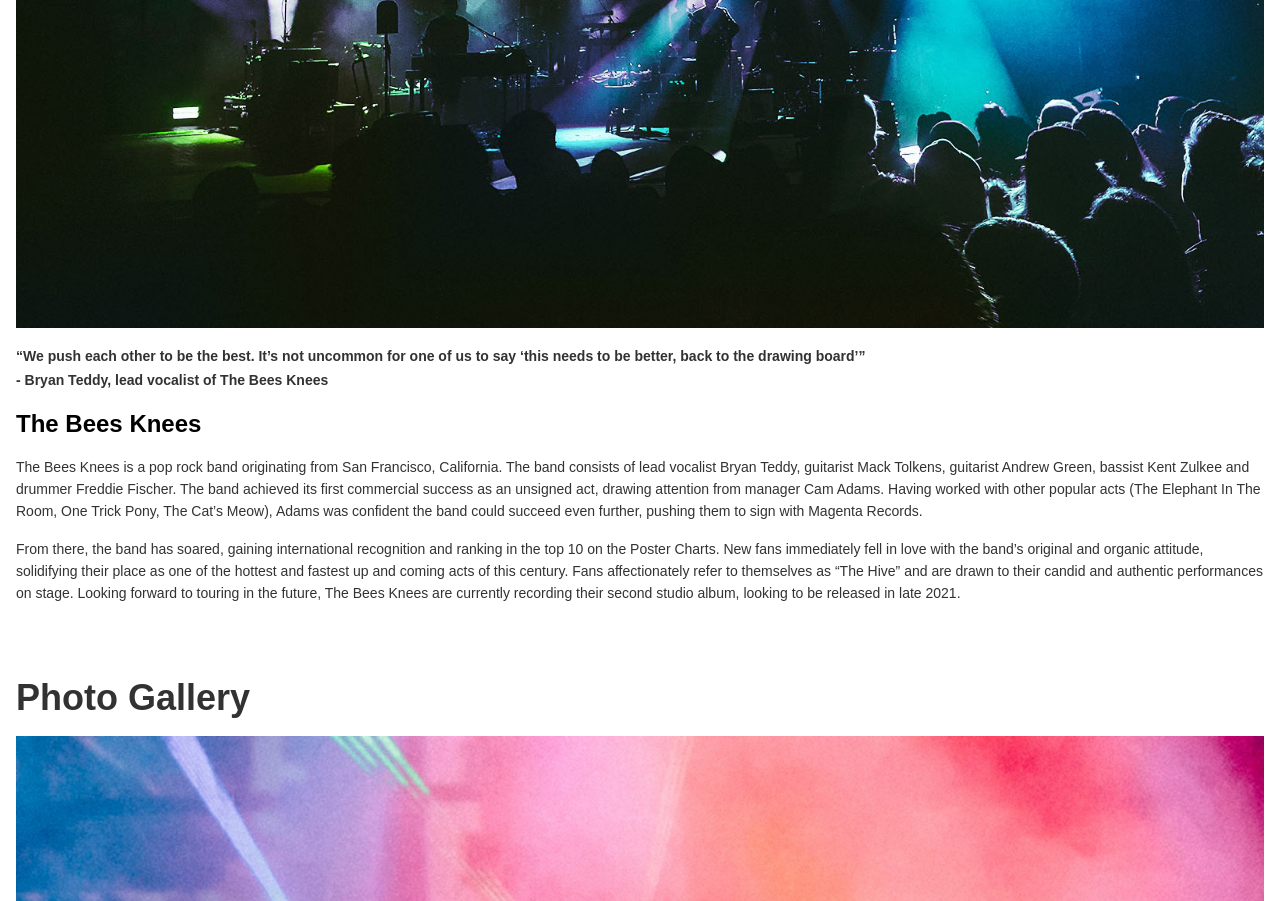
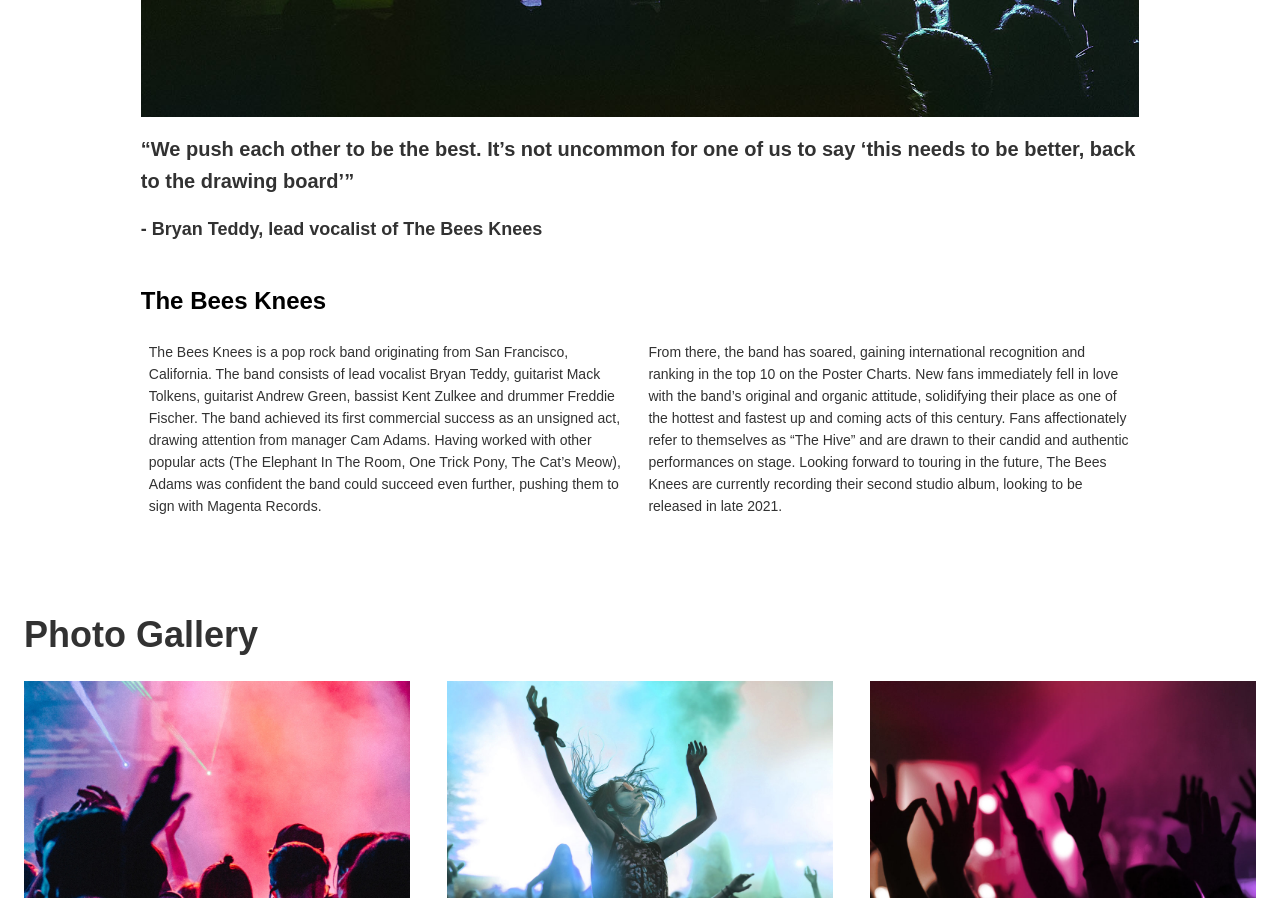
Before and after one commit to ccameronn/band-site, a plain HTML site: page index.html in a window 1280 px wide. Shown: the part 1600-2501 px from the top of the page. Drawn offline with Linux system fonts and the light colour scheme.

Commit message:
styling tablet view

```diff
--- a/index.html
+++ b/index.html
@@ -33,45 +33,54 @@
         <div class="about__title">
           <h2 class="font__section-header">About the Musicians</h2>
         </div>
+        <div class="about__content-container">
           <div class="about__image-container">
-          <img class="about__image" src="./assets/images/band.jpg" alt="band" />
+            <img
+              class="about__image"
+              src="./assets/images/band.jpg"
+              alt="band"
+            />
           </div>
 
-        <div class="about__quote font__body-copy--quote">
-          <p>
-            “We push each other to be the best. It’s not uncommon for one of us
-            to say ‘this needs to be better, back to the drawing board’”
+          <div class="about__quote">
+            <p class="font__body-copy--quote">
+              “We push each other to be the best. It’s not uncommon for one of
+              us to say ‘this needs to be better, back to the drawing board’”
             </p>
-          <p>- Bryan Teddy, lead vocalist of The Bees Knees</p>
+            <p class="font__body-copy--quote-name">
+              - Bryan Teddy, lead vocalist of The Bees Knees
+            </p>
           </div>
 
           <div class="about__copy-title font__subheader">The Bees Knees</div>
           <div class="about__copy font__body-copy">
             <div class="about__copy-first">
               <p>
-              The Bees Knees is a pop rock band originating from San Francisco,
-              California. The band consists of lead vocalist Bryan Teddy,
-              guitarist Mack Tolkens, guitarist Andrew Green, bassist Kent
-              Zulkee and drummer Freddie Fischer. The band achieved its first
-              commercial success as an unsigned act, drawing attention from
-              manager Cam Adams. Having worked with other popular acts (The
-              Elephant In The Room, One Trick Pony, The Cat’s Meow), Adams was
-              confident the band could succeed even further, pushing them to
-              sign with Magenta Records.
+                The Bees Knees is a pop rock band originating from San
+                Francisco, California. The band consists of lead vocalist Bryan
+                Teddy, guitarist Mack Tolkens, guitarist Andrew Green, bassist
+                Kent Zulkee and drummer Freddie Fischer. The band achieved its
+                first commercial success as an unsigned act, drawing attention
+                from manager Cam Adams. Having worked with other popular acts
+                (The Elephant In The Room, One Trick Pony, The Cat’s Meow),
+                Adams was confident the band could succeed even further, pushing
+                them to sign with Magenta Records.
               </p>
             </div>
             <div class="about__copy-second">
               <p>
-              From there, the band has soared, gaining international recognition
-              and ranking in the top 10 on the Poster Charts. New fans
-              immediately fell in love with the band’s original and organic
-              attitude, solidifying their place as one of the hottest and
-              fastest up and coming acts of this century. Fans affectionately
-              refer to themselves as “The Hive” and are drawn to their candid
-              and authentic performances on stage. Looking forward to touring in
-              the future, The Bees Knees are currently recording their second
-              studio album, looking to be released in late 2021.
+                From there, the band has soared, gaining international
+                recognition and ranking in the top 10 on the Poster Charts. New
+                fans immediately fell in love with the band’s original and
+                organic attitude, solidifying their place as one of the hottest
+                and fastest up and coming acts of this century. Fans
+                affectionately refer to themselves as “The Hive” and are drawn
+                to their candid and authentic performances on stage. Looking
+                forward to touring in the future, The Bees Knees are currently
+                recording their second studio album, looking to be released in
+                late 2021.
               </p>
+            </div>
           </div>
         </div>
       </section>
--- a/styles/bio.scss
+++ b/styles/bio.scss
@@ -20,7 +20,7 @@ a {
 // NAV BAR STYLING
 
 .bandsite-logo {
-    font-size: 32px;
+    font-size: 28px;
     line-height: 20px;
     font-weight: 300;
 }
@@ -33,11 +33,22 @@ a {
     flex-direction: column;
     justify-content: center;
     align-items: center;
+    @include tablet {
+        flex-direction: row;
+        padding: 0px;
+        justify-content: flex-start;
+        align-items: center;
+    }
 
     &__title {
         width: 100%;
         color: $white;
         text-align: center;
+        @include tablet {
+            width: auto;
+            padding: 24px;
+            margin: 0px 16px;
+        }
     }
 
     &__list {
@@ -45,6 +56,9 @@ a {
         width: 100%;
         display: grid;
         grid-template-columns: 50% 50%;
+        @include tablet {
+            width: auto;
+        }
     }
 
     &__list-item {
@@ -68,6 +82,9 @@ a {
             color: $white;
             border-bottom: solid $white 4px;
         }
+        @include tablet {
+            margin-left: 16px;
+        }
     }
 
 }
@@ -90,6 +107,9 @@ a {
         right: 0;
         bottom: 3px;
         padding-left: 16px;
+        @include tablet {
+            padding-left: 36px;
+        }
     }
 
     &__image {
@@ -102,9 +122,25 @@ a {
 .about {
     width: 100%;
     padding: 0px 16px;
+    @include tablet {
+        display: flex;
+        flex-direction: column;
+        justify-content: center;
+        align-items: center;
+    }
 
     &__title {
         color: $bandsite-black;
+        @include tablet {
+            padding-left: 20px;
+            width: 100%;
+        }
+    }
+
+    &__content-container {
+        @include tablet {
+            width: 80%;
+        }
     }
 
     &__image-container {
@@ -130,8 +166,19 @@ a {
 
     &__copy {
         color: $bandsite-black;
+        @include tablet {
+            display: flex;
+        }
         &-first {
             margin-bottom: 16px;
+            @include tablet {
+                padding: 8px;
+            }
+        }
+        &-second {
+            @include tablet {
+                padding: 8px;
+            }
         }
     }
 
@@ -145,13 +192,19 @@ a {
     width: 100vw;
     display: flex;
     flex-direction: column;
+    @include tablet {
+        justify-content: center;
+        align-items: center;
+    }
 
-
-    // padding: 16px;
     &__title {
         color: $bandsite-black;
         padding-left: 16px;
         padding-bottom: 0px;
+        @include tablet {
+            width: 100%;
+            padding-left: 24px;
+        }
     }
 
     &__gallery-container {
@@ -159,6 +212,13 @@ a {
         width: 100%;
         display: grid;
         grid-template-columns: 100%;
+        @include tablet {
+            grid-template-columns: 1fr 1fr 1fr;
+            gap: 3%;
+            row-gap: 0%;
+            height: fit-content;
+            padding: 24px;
+        }
     }
 
     &__image-container {
@@ -182,6 +242,21 @@ a {
     color: $white;
     padding: 16px;
 
+    &__CTA {
+        @include tablet {
+            display: flex;
+            justify-content: flex-start;
+            align-items: baseline;
+        }
+    }
+
+    &__CTA-title {
+        @include tablet {
+            margin-right: 60px;
+        }
+    }
+
+
     &__CTA-logo-container {
         margin-bottom: 16px;
     }
@@ -195,6 +270,9 @@ a {
 
     &__contact-container {
         display: grid;
+        @include tablet {
+            grid-template-columns: 1fr 1fr 1fr;
+        }
     }
 
     &__contact {
--- a/styles/partials/_fonts.scss
+++ b/styles/partials/_fonts.scss
@@ -60,9 +60,22 @@ html {
         }
 
         &--quote {
-            font-size: 14px;
-            line-height: 24px;
+            font-size: 18px;
+            line-height: 32px;
             font-weight: $demi;
+            @include tablet {
+                font-size: 20px;
+            }
+            &-name {
+                font-size: 18px;
+                line-height: 32px;
+                font-weight: $demi;
+                margin-bottom: 16px;
+            @include tablet {
+                margin-top: 16px;
+                margin-bottom: 40px;
+            }
+            }
         }
 
     }
```
Also changed, not shown: styles/bio.css. Lines whose indentation alone changed are shown as unchanged.
